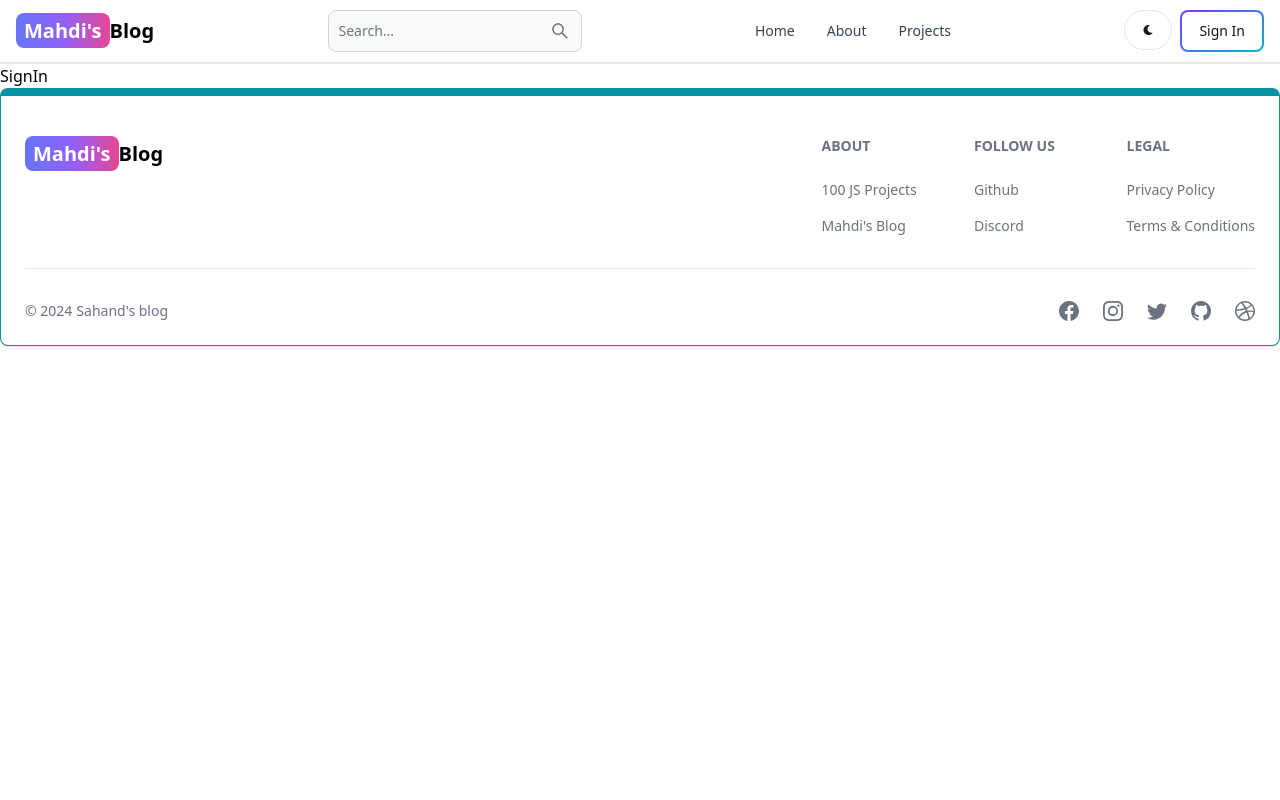
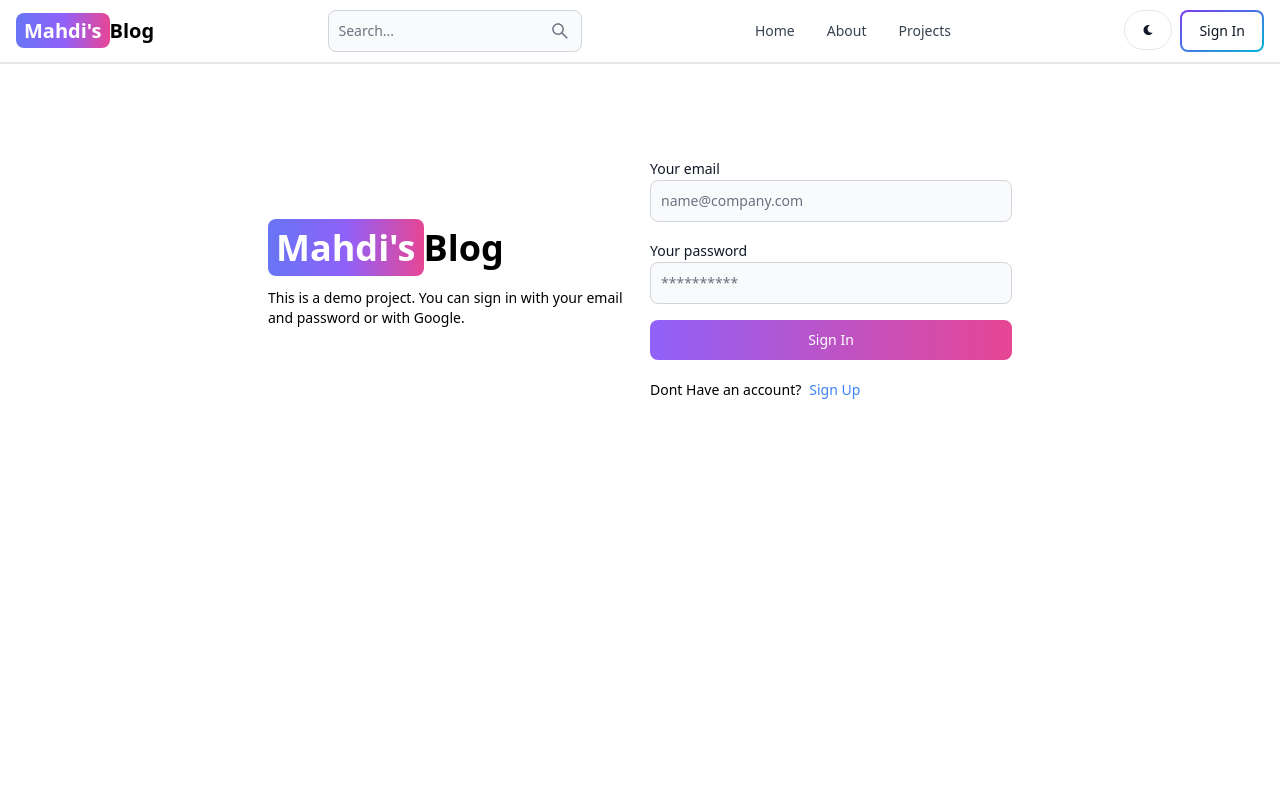
Before and after one commit to 0Mahdi/mern-blog, a React (Vite) app in the folder client/: page /sign-in in a window 1280 px wide. Shown: the top 800 px of the page. Built offline with nearby package versions, Linux system fonts and the light colour scheme.

Commit message:
complete signin page functionality

```diff
--- a/client/src/pages/SignIn.jsx
+++ b/client/src/pages/SignIn.jsx
@@ -1,5 +1,107 @@
+import { Alert, Button, Label, Spinner, TextInput } from 'flowbite-react';
+import { useState } from 'react';
+import { Link, useNavigate } from 'react-router-dom';
+
 export default function SignIn() {
+  const [formData, setFormData] = useState({});
+  const [errorMessage, setErrorMessage] = useState(null);
+  const [loading, setLoading] = useState(false);
+  const navigate = useNavigate();
+  const handleChange = (e) => {
+    setFormData({ ...formData, [e.target.id]: e.target.value.trim() });
+  };
+  const handleSubmit = async (e) => {
+    e.preventDefault();
+    if (!formData.email || !formData.password) {
+      return setErrorMessage('Please fill out all fields.');
+    }
+    try {
+      setLoading(true);
+      setErrorMessage(null);
+      const res = await fetch('/api/auth/signin', {
+        method: 'POST',
+        headers: { 'Content-Type': 'application/json' },
+        body: JSON.stringify(formData),
+      });
+      const data = await res.json();
+      if (data.success === false) {
+        return setErrorMessage(data.message);
+      }
+      setLoading(false);
+      if (res.ok) {
+        navigate('/');
+      }
+    } catch (error) {
+      setErrorMessage(error.message);
+      setLoading(false);
+    }
+  };
   return (
-    <div>SignIn</div>
-  )
+    <div className='min-h-screen mt-20'>
+      <div className='flex p-3 max-w-3xl mx-auto flex-col md:flex-row md:items-center gap-5'>
+        {/* left */}
+        <div className='flex-1'>
+          <Link to='/' className='font-bold dark:text-white text-4xl'>
+            <span className='px-2 py-1 bg-gradient-to-r from-indigo-500 via-purple-500 to-pink-500 rounded-lg text-white'>
+              Mahdi's
+            </span>
+            Blog
+          </Link>
+          <p className='text-sm mt-5'>
+            This is a demo project. You can sign in with your email and password
+            or with Google.
+          </p>
+        </div>
+        {/* right */}
+
+        <div className='flex-1'>
+          <form className='flex flex-col gap-4' onSubmit={handleSubmit}>
+            <div>
+              <Label value='Your email' />
+              <TextInput
+                type='email'
+                placeholder='name@company.com'
+                id='email'
+                onChange={handleChange}
+              />
+            </div>
+            <div>
+              <Label value='Your password' />
+              <TextInput
+                type='password'
+                placeholder='**********'
+                id='password'
+                onChange={handleChange}
+              />
+            </div>
+            <Button
+              gradientDuoTone='purpleToPink'
+              type='submit'
+              disabled={loading}
+            >
+              {loading ? (
+                <>
+                  <Spinner size='sm' />
+                  <span className='pl-3'>Loading...</span>
+                </>
+              ) : (
+                'Sign In'
+              )}
+            </Button>
+          </form>
+          <div className='flex gap-2 text-sm mt-5'>
+            <span>Dont Have an account?</span>
+            <Link to='/sign-up' className='text-blue-500'>
+              Sign Up
+            </Link>
+          </div>
+          {errorMessage && (
+            <Alert className='mt-5' color='failure'>
+              {errorMessage}
+            </Alert>
+          )}
+        </div>
+      </div>
+    </div>
+  );
 }
```
